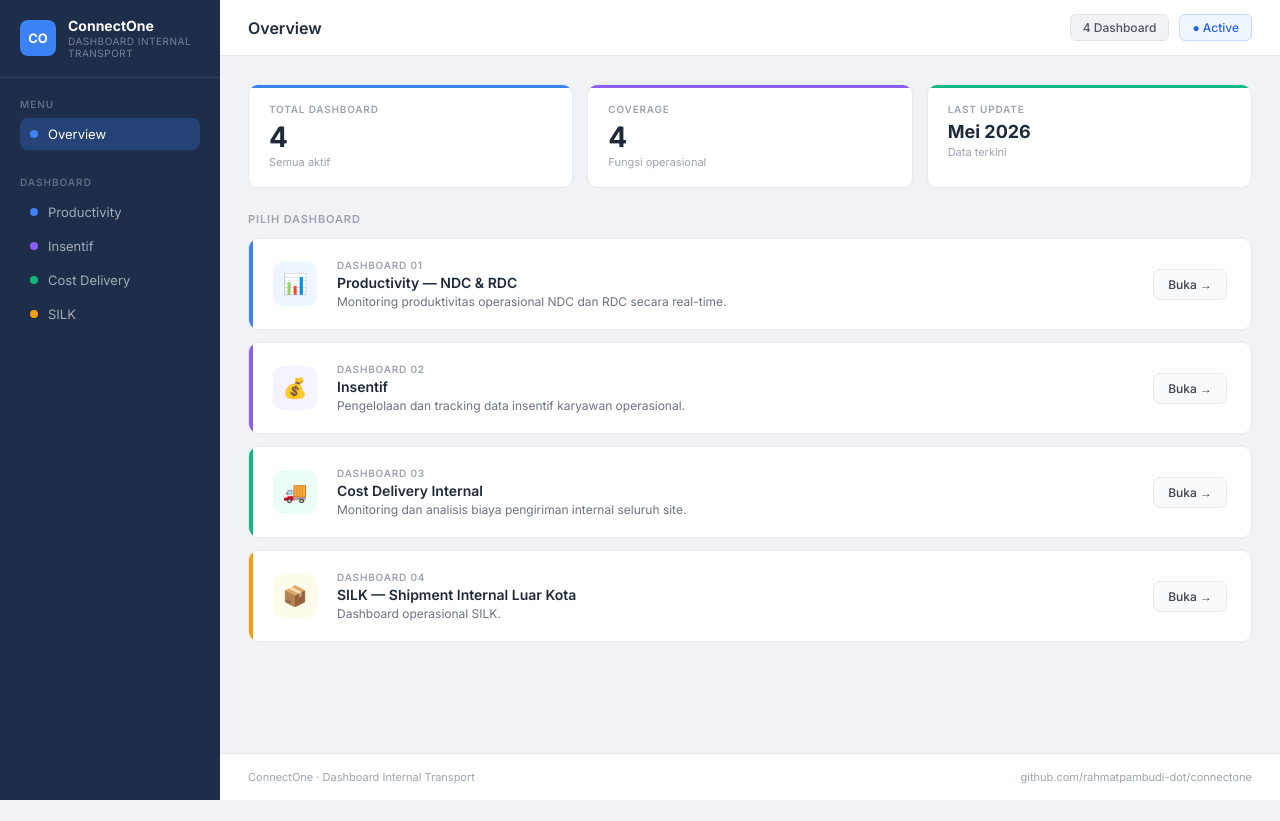
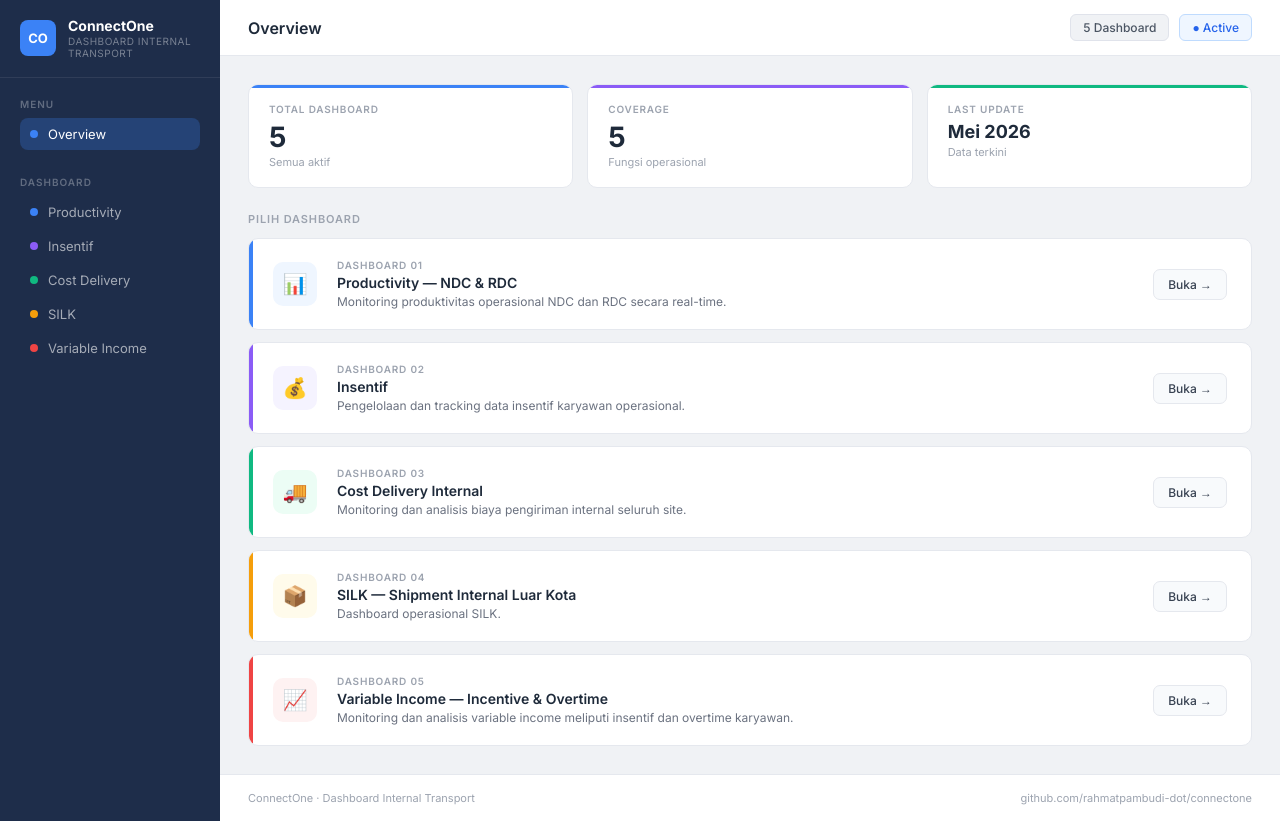
Before and after one commit to rahmatpambudi-dot/connectone, a plain HTML site: page index.html in a window 1280 px wide. Before the commit the page ends 800 px from the top, so only its background shows below. Drawn offline with Linux system fonts and the light colour scheme.

Commit message:
Update index.html

```diff
--- a/index.html
+++ b/index.html
@@ -203,6 +203,7 @@
     .dash-card:nth-child(2)::before { background: #8b5cf6; }
     .dash-card:nth-child(3)::before { background: #10b981; }
     .dash-card:nth-child(4)::before { background: #f59e0b; }
+    .dash-card:nth-child(5)::before { background: #ef4444; }
 
     .dash-card:hover {
       border-color: #c7d2fe;
@@ -223,6 +224,7 @@
     .dash-card:nth-child(2) .dash-icon { background: #f5f3ff; }
     .dash-card:nth-child(3) .dash-icon { background: #ecfdf5; }
     .dash-card:nth-child(4) .dash-icon { background: #fffbeb; }
+    .dash-card:nth-child(5) .dash-icon { background: #fef2f2; }
 
     .dash-info { flex: 1; }
     .dash-num  { font-size: 10px; font-weight: 600; text-transform: uppercase; letter-spacing: 0.08em; color: #9ca3af; margin-bottom: 3px; }
@@ -293,21 +295,25 @@
 
     <div class="sidebar-section">
       <div class="sidebar-section-label">Dashboard</div>
-      <a class="sidebar-item" href="https://rahmatpambudi-dot.github.io/Productivity/dashboard_ndc_rdc.html" >
+      <a class="sidebar-item" href="https://rahmatpambudi-dot.github.io/Productivity/dashboard_ndc_rdc.html">
         <div class="sidebar-dot" style="background:#3b82f6"></div>
         Productivity
       </a>
-      <a class="sidebar-item" href="https://rahmatpambudi-dot.github.io/Insentif/" >
+      <a class="sidebar-item" href="https://rahmatpambudi-dot.github.io/Insentif/">
         <div class="sidebar-dot" style="background:#8b5cf6"></div>
         Insentif
       </a>
-      <a class="sidebar-item" href="https://heylilyloops.github.io/Dashboard-Cost-Delivery-Internal-/dashboard_cost_dk.html" >
+      <a class="sidebar-item" href="https://heylilyloops.github.io/Dashboard-Cost-Delivery-Internal-/dashboard_cost_dk.html">
         <div class="sidebar-dot" style="background:#10b981"></div>
         Cost Delivery
       </a>
-      <a class="sidebar-item" href="https://heylilyloops.github.io/lk-internal-fleet-dashboard/" >
+      <a class="sidebar-item" href="https://heylilyloops.github.io/lk-internal-fleet-dashboard/">
         <div class="sidebar-dot" style="background:#f59e0b"></div>
         SILK
+      </a>
+      <a class="sidebar-item" href="https://rahmatpambudi-dot.github.io/variable-income/dashboard_variable_income.html">
+        <div class="sidebar-dot" style="background:#ef4444"></div>
+        Variable Income
       </a>
     </div>
   </aside>
@@ -319,7 +325,7 @@
     <div class="topbar">
       <div class="topbar-title">Overview</div>
       <div class="topbar-right">
-        <span class="tag">4 Dashboard</span>
+        <span class="tag">5 Dashboard</span>
         <span class="tag blue">● Active</span>
       </div>
     </div>
@@ -331,12 +337,12 @@
       <div class="metrics">
         <div class="metric-card">
           <div class="metric-label">Total Dashboard</div>
-          <div class="metric-value">4</div>
+          <div class="metric-value">5</div>
           <div class="metric-sub">Semua aktif</div>
         </div>
         <div class="metric-card">
           <div class="metric-label">Coverage</div>
-          <div class="metric-value">4</div>
+          <div class="metric-value">5</div>
           <div class="metric-sub">Fungsi operasional</div>
         </div>
         <div class="metric-card">
@@ -350,7 +356,7 @@
       <div class="section-label">Pilih Dashboard</div>
       <div class="dash-cards">
 
-        <a class="dash-card" href="https://rahmatpambudi-dot.github.io/Productivity/dashboard_ndc_rdc.html" >
+        <a class="dash-card" href="https://rahmatpambudi-dot.github.io/Productivity/dashboard_ndc_rdc.html">
           <div class="dash-icon">📊</div>
           <div class="dash-info">
             <div class="dash-num">Dashboard 01</div>
@@ -360,7 +366,7 @@
           <div class="dash-btn">Buka →</div>
         </a>
 
-        <a class="dash-card" href="https://rahmatpambudi-dot.github.io/Insentif/" >
+        <a class="dash-card" href="https://rahmatpambudi-dot.github.io/Insentif/">
           <div class="dash-icon">💰</div>
           <div class="dash-info">
             <div class="dash-num">Dashboard 02</div>
@@ -370,7 +376,7 @@
           <div class="dash-btn">Buka →</div>
         </a>
 
-        <a class="dash-card" href="https://heylilyloops.github.io/Dashboard-Cost-Delivery-Internal-/dashboard_cost_dk.html" >
+        <a class="dash-card" href="https://heylilyloops.github.io/Dashboard-Cost-Delivery-Internal-/dashboard_cost_dk.html">
           <div class="dash-icon">🚚</div>
           <div class="dash-info">
             <div class="dash-num">Dashboard 03</div>
@@ -380,8 +386,7 @@
           <div class="dash-btn">Buka →</div>
         </a>
 
-
-        <a class="dash-card" href="https://heylilyloops.github.io/lk-internal-fleet-dashboard/" >
+        <a class="dash-card" href="https://heylilyloops.github.io/lk-internal-fleet-dashboard/">
           <div class="dash-icon">📦</div>
           <div class="dash-info">
             <div class="dash-num">Dashboard 04</div>
@@ -391,12 +396,22 @@
           <div class="dash-btn">Buka →</div>
         </a>
 
+        <a class="dash-card" href="https://rahmatpambudi-dot.github.io/variable-income/dashboard_variable_income.html">
+          <div class="dash-icon">📈</div>
+          <div class="dash-info">
+            <div class="dash-num">Dashboard 05</div>
+            <div class="dash-name">Variable Income — Incentive & Overtime</div>
+            <div class="dash-desc">Monitoring dan analisis variable income meliputi insentif dan overtime karyawan.</div>
+          </div>
+          <div class="dash-btn">Buka →</div>
+        </a>
+
       </div>
     </div>
 
     <div class="footer">
       <span>ConnectOne · Dashboard Internal Transport</span>
-      <a href="https://github.com/rahmatpambudi-dot/connectone" >github.com/rahmatpambudi-dot/connectone</a>
+      <a href="https://github.com/rahmatpambudi-dot/connectone">github.com/rahmatpambudi-dot/connectone</a>
     </div>
 
   </div>
```
